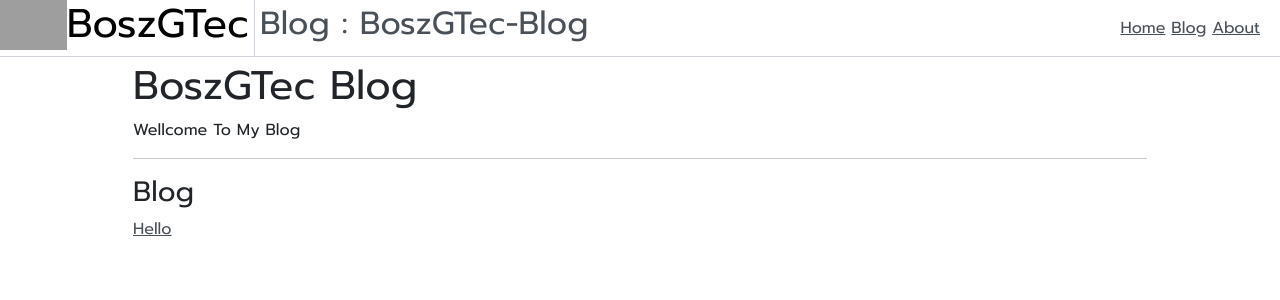
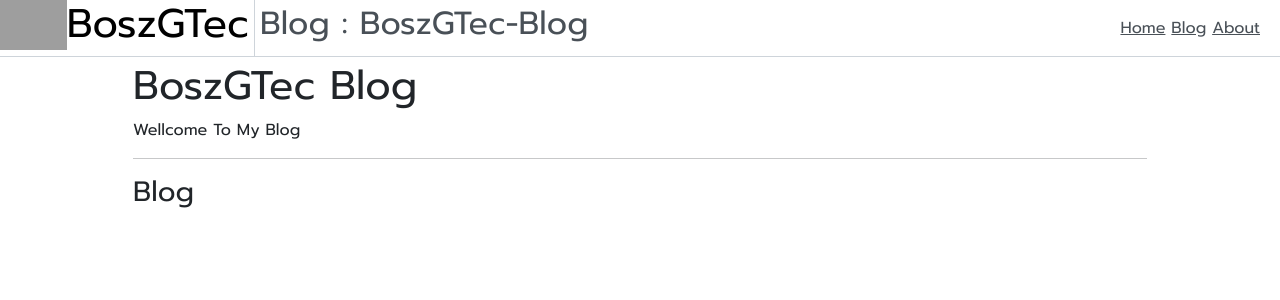
Before and after one commit to BoszGTec/Blog, a Jekyll site: the page built from index.md, in a window 1280 px wide. Shown: the top 300 px of the page. Built offline with Jekyll 4.4.1, drawn with Linux system fonts in a browser that asks for light colours; grey boxes are pictures that could not be loaded.

Commit message:
Update home.html

```diff
--- a/_layouts/home.html
+++ b/_layouts/home.html
@@ -10,7 +10,7 @@
         <h3>Blog</h3>
         {%for post in site.posts%}
          {%if post.tag != ""%}
-          {%if post.title != post.tag%}
+          {%if post.title == post.tag%}
            <a href="{{post.url | prepend: site.baseurl}}">{{ post.title }}</a>
            <br/>
           {%endif%}
```
